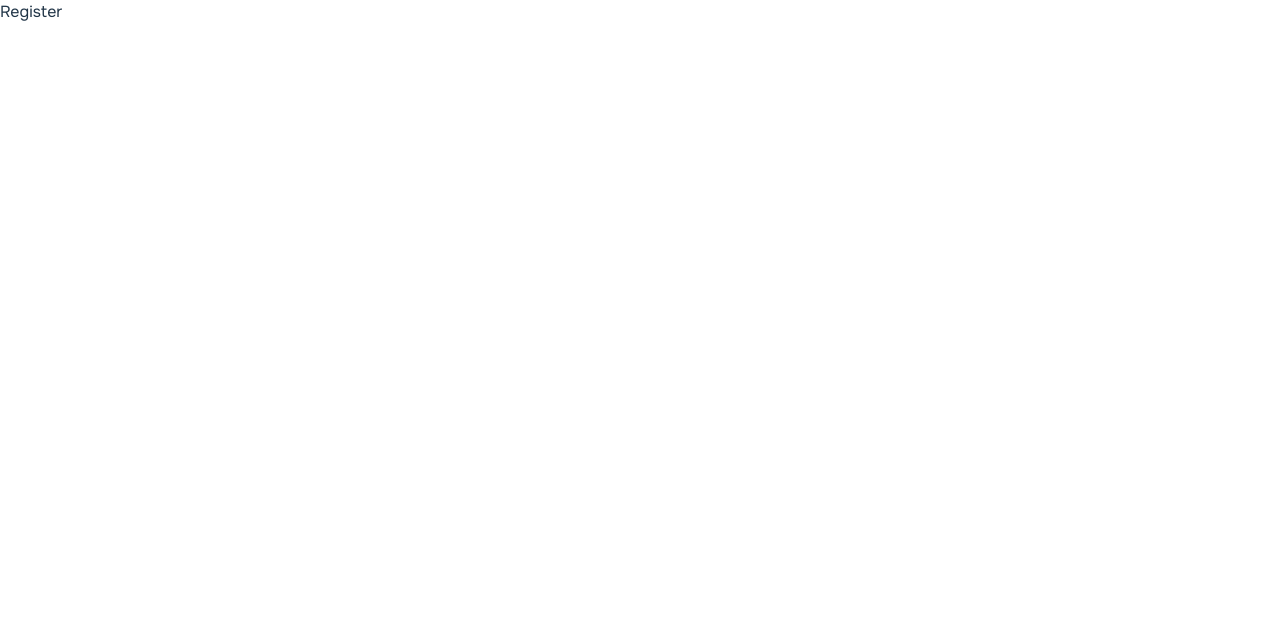
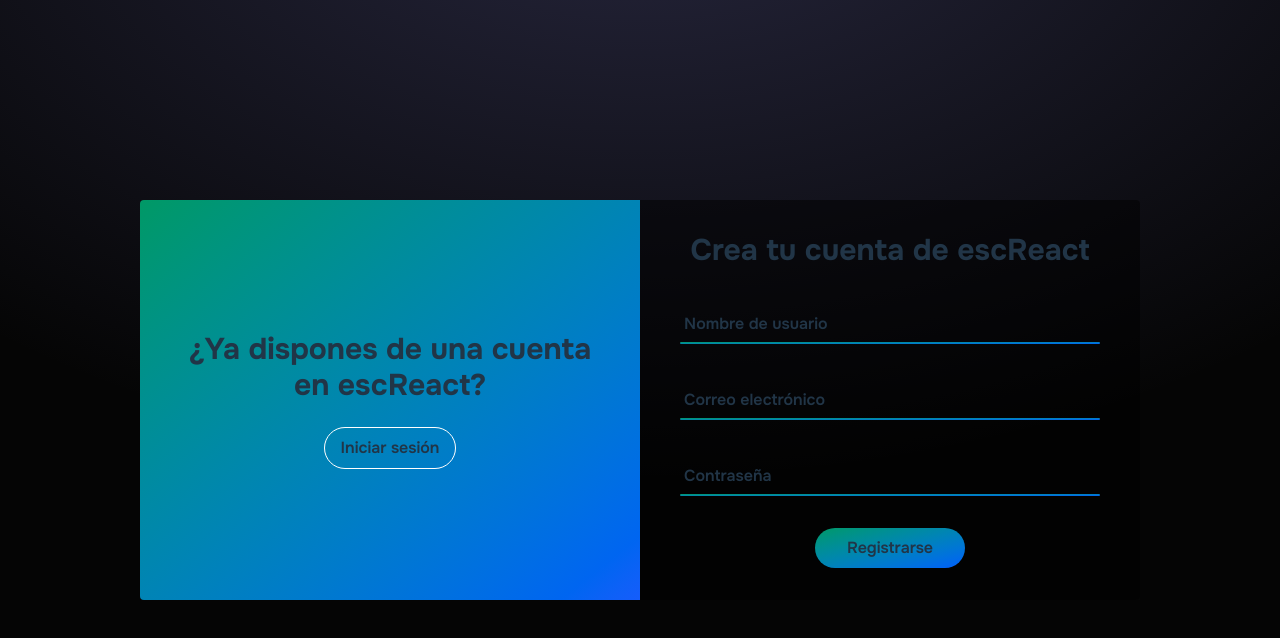
Before and after one commit to Dayv1dDev/escReact, a React (Vite) app in the folder client/: page /register in a window 1280 px wide. Shown: the top 638 px of the page. Built offline with nearby package versions, Linux system fonts and the light colour scheme.

Commit message:
Add Register page with email input handling and styling enhancements

```diff
--- a/client/src/App.css
+++ b/client/src/App.css
@@ -1,5 +1,9 @@
 form div input:valid ~ label,
 form div input:focus ~ label {
+  transform: translateY(-1.75rem);
+}
+
+.translate-e-label {
   transform: translateY(-1.75rem);
 }
 
--- a/client/src/pages/Register.jsx
+++ b/client/src/pages/Register.jsx
@@ -1,3 +1,79 @@
+import "../App.css";
+import { Link } from "react-router-dom";
+import { useRef } from "react";
+import MainBackground from "../components/MainBackground";
+
 export default function Register() {
-    return <h1>Register</h1>
+    const emailInputRef = useRef(null);
+
+    let isRegistered = false;
+    if (isRegistered) {
+        window.location.href = "/";
+    }
+
+    function handleEmailInput() {
+        const labelEl = emailInputRef.current.nextElementSibling;
+        const colorEl = labelEl.nextElementSibling;
+        const darkBgEl = colorEl.nextElementSibling.firstElementChild;
+
+        if (emailInputRef.current.value !== "") {
+            labelEl.classList.add("translate-e-label");
+            colorEl.classList.add("h-[38px]")
+            darkBgEl.classList.remove("opacity-0");
+            darkBgEl.classList.add("opacity-100", "h-[34px]");
+        }
+        else {
+            labelEl.classList.remove("translate-e-label");
+            colorEl.classList.remove("h-[38px]")
+            darkBgEl.classList.remove("opacity-100", "h-[34px]");
+            darkBgEl.classList.add("opacity-0");
+        }
+        return
+    }
+
+
+    return (
+        <>
+            <MainBackground />
+            <main className="h-screen flex items-center justify-center">
+                <section className="flex w-[1000px] h-[400px]">
+                    <aside className="flex flex-col items-center justify-center gap-3 p-10 w-full rounded-l-sm bg-gradient-to-br from-emerald-600 to-blue-600">
+                        <h1 className="text-3xl font-bold text-center">¿Ya dispones de una cuenta en escReact?</h1>
+                        <p className="flex text-pretty text-center"></p>
+                        <Link to="/login" className="w-fit py-2 px-4 font-semibold border border-white rounded-full hover:bg-white/10 hover:border-white/50 transition-all duration-150">Iniciar sesión</Link>
+                    </aside>
+                    <form method="POST" action="/register" className="flex flex-col justify-center w-full rounded-r-sm bg-black/50 p-10">
+                        <h1 className="text-3xl self-center font-bold mb-9">Crea tu cuenta de escReact</h1>
+                        <article className="flex flex-col gap-9 mb-4">
+                            <div className="relative">
+                                <input className="relative w-full py-2 pr-2 pl-2 bg-transparent text-base font-medium border-none outline-0 z-20 transition-all duration-300" type='text' id='username' name='username' required />
+                                <label className="font-semibold absolute left-0 pointer-events-none py-2 pr-1 pl-1 text-base transition-all duration-300" htmlFor="username">Nombre de usuario</label>
+                                <i className="absolute left-0 bottom-0 w-full h-0.5 bg-gradient-to-br from-emerald-600 to-blue-600 overflow-hidden rounded-xs transition-all duration-300"></i>
+                                <div>
+                                    <i className="absolute left-0.5 bottom-0.5 w-[calc(100%-4px)] h-0 z-10 opacity-0 bg-black/40 overflow-hidden transition-all duration-300"></i>
+                                </div>
+                            </div>
+                            <div className="relative">
+                                <input ref={emailInputRef} onInput={handleEmailInput} className="relative w-full py-2 pr-2 pl-2 bg-transparent text-base font-medium border-none outline-0 z-20 transition-all duration-300" type="email" id='email' name='email' required />
+                                <label className="font-semibold absolute left-0 pointer-events-none py-2 pr-1 pl-1 text-base transition-all duration-300" htmlFor="email">Correo electrónico</label>
+                                <i className="absolute left-0 bottom-0 w-full h-0.5 bg-gradient-to-br from-emerald-600 to-blue-600 overflow-hidden rounded-xs transition-all duration-300"></i>
+                                <div>
+                                    <i className="absolute left-0.5 bottom-0.5 w-[calc(100%-4px)] h-0 z-10 opacity-0 bg-black/40 overflow-hidden transition-all duration-300"></i>
+                                </div>
+                            </div>
+                            <div className="relative">
+                                <input className="relative w-full py-2 pr-2 pl-2 bg-transparent text-base font-medium border-none outline-0 z-20 transition-all duration-300" type='password' id='password' name='password' required />
+                                <label className="font-semibold absolute left-0 pointer-events-none py-2 pr-1 pl-1 text-base transition-all duration-300" htmlFor="password">Contraseña</label>
+                                <i className="absolute left-0 bottom-0 w-full h-0.5 bg-gradient-to-br from-emerald-600 to-blue-600 overflow-hidden rounded-xs transition-all duration-300"></i>
+                                <div>
+                                    <i className="absolute left-0.5 bottom-0.5 w-[calc(100%-4px)] h-0 z-10 opacity-0 bg-black/40 overflow-hidden transition-all duration-300"></i>
+                                </div>
+                            </div>
+                        </article>
+                        <button type="submit" className="w-fit self-center py-2 px-8 mt-4 font-semibold rounded-full bg-gradient-to-br from-emerald-600 to-blue-600 hover:scale-110 transition-all duration-150">Registrarse</button>
+                    </form>
+                </section>
+            </main>
+        </>
+    )
 }
```
